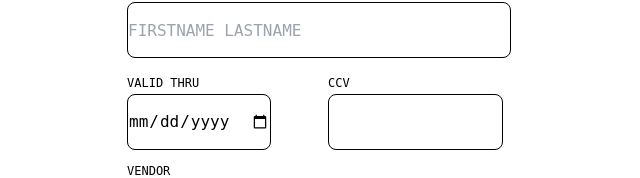
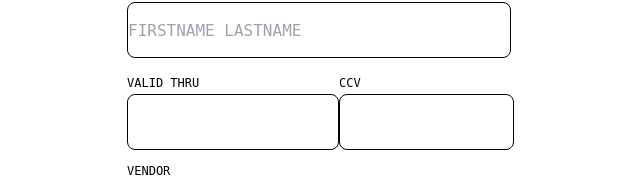
Before and after one commit to trojandersen/react-grupp5, a React (Vite) app: page /add-card in a window 1280 px wide. Shown: the part 704-882 px from the top of the page, without its empty margins (321-961 px from the left). Built offline with nearby package versions, Linux system fonts and the light colour scheme; a web font is replaced by a local one.

Commit message:
Fixed some formatting in cardForm

```diff
--- a/src/cardData.js
+++ b/src/cardData.js
@@ -27,7 +27,6 @@ const cardData = [
     cardName: "RACHEL RICHTER",
     active: false,
   },
-
 ];
 
 export default cardData;
--- a/src/components/CardForm.jsx
+++ b/src/components/CardForm.jsx
@@ -16,10 +16,26 @@ function CardForm({ onFormChange }) {
       updatedValue = formattedCardNumber || "XXXX XXXX XXXX XXXX";
     } else if (id === "cardName") {
       updatedValue = value.replace(/[^a-zA-Z\s]/g, "").toUpperCase();
+    } else if (id === "cardDate") {
+      updatedValue = value.match(/.{1,2}/g)?.join("/");
     }
 
     // Trigger parent component's form change handler
     onFormChange(id, updatedValue);
+  };
+
+  // checks the inputfield for eligble characters (numbers)
+  const numberInputCheck = (e) => {
+    if (
+      !(
+        (e.key >= "0" && e.key <= "9") ||
+        e.key === "Backspace" ||
+        e.key === "Delete" ||
+        e.key === "Tab"
+      )
+    ) {
+      e.preventDefault();
+    }
   };
 
   return (
@@ -27,22 +43,11 @@ function CardForm({ onFormChange }) {
       <form className="form-wrapper">
         <label htmlFor="card-number">CARD NUMBER</label>
         <input
-          type="tel"
+          type="text"
           id="cardNum"
           onChange={handleInputChange}
           maxLength={16}
-          // onKeyDown={(e) => {
-          //   if (
-          //     !(
-          //       (e.key >= "0" && e.key <= "9") ||
-          //       e.key === "Backspace" ||
-          //       e.key === "Delete" ||
-          //       e.key === "Tab"
-          //     )
-          //   ) {
-          //     e.preventDefault();
-          //   }
-          // }}
+          onKeyDown={numberInputCheck}
         />
 
         <label htmlFor="card-name">CARDHOLDER NAME</label>
@@ -64,7 +69,13 @@ function CardForm({ onFormChange }) {
         <div className="form-details">
           <div className="form-valid">
             <label htmlFor="valid">VALID THRU</label>
-            <input type="date" id="cardDate" onChange={handleInputChange} />
+            <input
+              type="text"
+              id="cardDate"
+              onChange={handleInputChange}
+              maxLength={4}
+              onKeyDown={numberInputCheck}
+            />
           </div>
 
           <div className="form-ccv">
@@ -75,18 +86,7 @@ function CardForm({ onFormChange }) {
               id="ccv"
               onChange={handleInputChange}
               maxLength={3}
-              onKeyDown={(e) => {
-                if (
-                  !(
-                    (e.key >= "0" && e.key <= "9") ||
-                    e.key === "Backspace" ||
-                    e.key === "Delete" ||
-                    e.key === "Tab"
-                  )
-                ) {
-                  e.preventDefault();
-                }
-              }}
+              onKeyDown={numberInputCheck}
             />
           </div>
         </div>
```
